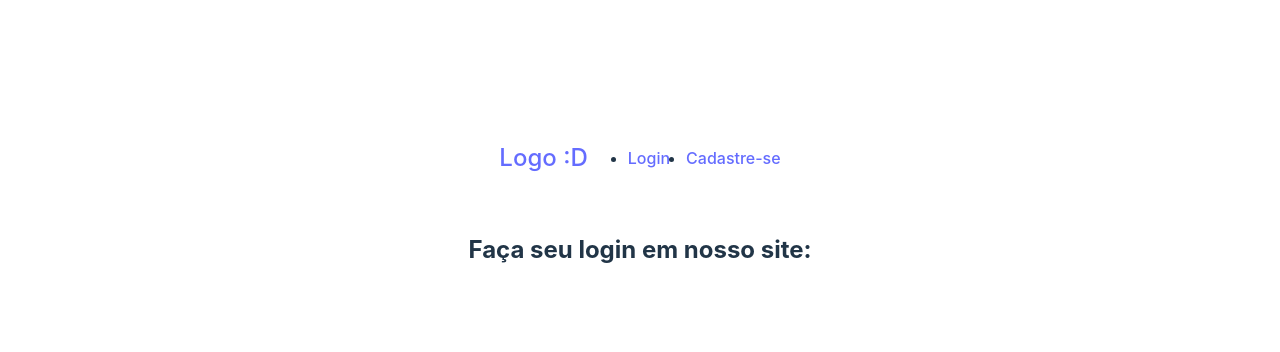
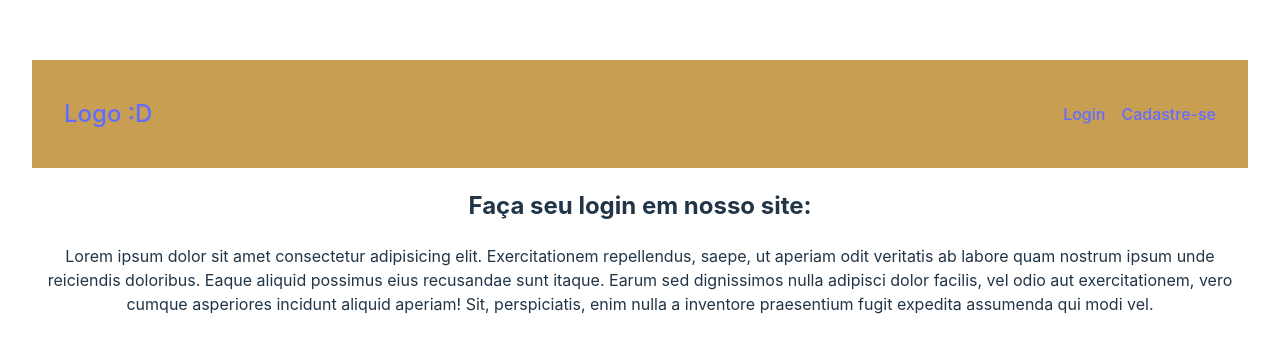
Before and after one commit to EuGenio00/inMind-Front, a React (Vite) app: page /login in a window 1280 px wide. Shown: the part 204-556 px from the top of the page. Built offline with nearby package versions, Linux system fonts and the light colour scheme.

Commit message:
subindo mudanças nos componentes basicos

```diff
--- a/src/App.jsx
+++ b/src/App.jsx
@@ -9,7 +9,9 @@ import Cadastro from "./Components/Paginas/Cadastro/Cadastro";
 function App() {
   return (
     <BrowserRouter>
+      <div className="App">
         <Menu />
+        <div className="container">
           <Routes>
             <Route>
               <Route path="/" element={<Layout />} />
@@ -19,6 +21,8 @@ function App() {
             </Route>
             <Route path="*" element={<div>Página não encontrada </div>} />
           </Routes>
+        </div>
+      </div>
     </BrowserRouter>
   );
 }
--- a/src/Components/LandingPage/LandingPage.jsx
+++ b/src/Components/LandingPage/LandingPage.jsx
@@ -7,23 +7,10 @@ const LandingPage = () => {
       <h3>Banner</h3>
       <h4>Cards</h4>
       <p>
-        Lorem ipsum dolor sit amet consectetur adipisicing elit. Voluptatum
-        officia, quisquam unde ab sapiente similique ad cumque asperiores
-        commodi laboriosam facilis doloremque tempore optio fuga velit nisi
-        dolores ducimus. Earum. Delectus deleniti, quos est inventore libero
-        magni laborum. Fugit dolorem laudantium in nisi minus, alias accusantium
-        natus veniam enim ea, corporis illo maiores delectus magnam
-        exercitationem itaque iure quaerat repellendus? Expedita beatae natus,
-        delectus ad tempora asperiores perspiciatis voluptates aperiam
-        consectetur at eum similique, iste inventore maxime. Pariatur, tenetur
-        consequuntur doloremque facilis suscipit obcaecati amet aliquid
-        aspernatur quam non minima. Consequuntur dolorem quaerat a cumque ullam
-        expedita? Quam voluptate delectus saepe iste optio hic tempore quia
-        debitis voluptatem obcaecati quas deserunt, quae veniam facilis amet
-        velit ipsam laboriosam mollitia. Animi. Corrupti obcaecati repellat
-        minus labore placeat incidunt quidem porro animi voluptatibus debitis
-        eum, fugit quasi quam, dolorem atque temporibus fuga est corporis
-        deleniti dolor illum accusamus quae iusto enim. Iste?
+        Lorem, ipsum dolor sit amet consectetur adipisicing elit. Vitae incidunt
+        sapiente corporis eligendi cupiditate labore fugit praesentium at
+        blanditiis possimus explicabo, hic repellat fuga laudantium placeat eum
+        quae facere repudiandae?
       </p>
     </div>
   );
--- a/src/Components/Menu/Menu.css
+++ b/src/Components/Menu/Menu.css
@@ -3,7 +3,7 @@
   align-items: center;
   justify-content: space-between;
   padding: 1rem 2rem;
-  background-color: #fff;
+  background-color: #c79e52;;
 }
 
 .navbar h2 a {
@@ -15,3 +15,7 @@
   gap: 1rem;
 
 }
+
+ul li::marker{
+  font-size: 0;
+}
--- a/src/Components/Paginas/Cadastro/Cadastro.jsx
+++ b/src/Components/Paginas/Cadastro/Cadastro.jsx
@@ -2,9 +2,20 @@ import "./Cadastro.css";
 
 const Cadastro = () => {
   return (
-    <div>
-      <h2>Cadastre-se aqui: </h2>
-    </div>
+    <main>
+      <div>
+        <h2>Cadastre-se aqui: </h2>
+        <p>
+          Lorem ipsum, dolor sit amet consectetur adipisicing elit. Error,
+          libero. Quo quam, ab blanditiis hic exercitationem earum nemo. Hic
+          libero sint perferendis provident sapiente id aliquam autem rerum sed
+          velit. Error architecto quod distinctio eum deserunt, facere earum
+          quam suscipit. Amet, impedit possimus? Possimus similique, earum quae
+          repellendus explicabo consequatur laudantium facere quam praesentium
+          voluptatem ratione atque cum quidem nostrum.
+        </p>
+      </div>
+    </main>
   );
 };
 
--- a/src/Components/Paginas/Home/Home.jsx
+++ b/src/Components/Paginas/Home/Home.jsx
@@ -2,9 +2,17 @@ import "./Home.css";
 
 const Home = () => {
   return (
-    <div>
-      <h2>Nossa Home</h2>
-    </div>
+    <main>
+      <div>
+        <h2>Nossa Home</h2>
+        <p>
+          Lorem, ipsum dolor sit amet consectetur adipisicing elit. Vitae
+          incidunt sapiente corporis eligendi cupiditate labore fugit
+          praesentium at blanditiis possimus explicabo, hic repellat fuga
+          laudantium placeat eum quae facere repudiandae?
+        </p>
+      </div>
+    </main>
   );
 };
 
--- a/src/Components/Paginas/Login/Login.jsx
+++ b/src/Components/Paginas/Login/Login.jsx
@@ -2,9 +2,20 @@ import "./Login.css";
 
 const Login = () => {
   return (
-    <div>
-      <h2>Faça seu login em nosso site: </h2>
-    </div>
+    <main>
+      <div>
+        <h2>Faça seu login em nosso site: </h2>
+        <p>
+          Lorem ipsum dolor sit amet consectetur adipisicing elit.
+          Exercitationem repellendus, saepe, ut aperiam odit veritatis ab labore
+          quam nostrum ipsum unde reiciendis doloribus. Eaque aliquid possimus
+          eius recusandae sunt itaque. Earum sed dignissimos nulla adipisci
+          dolor facilis, vel odio aut exercitationem, vero cumque asperiores
+          incidunt aliquid aperiam! Sit, perspiciatis, enim nulla a inventore
+          praesentium fugit expedita assumenda qui modi vel.
+        </p>
+      </div>
+    </main>
   );
 };
 
```
Lines whose indentation alone changed are shown as unchanged.
